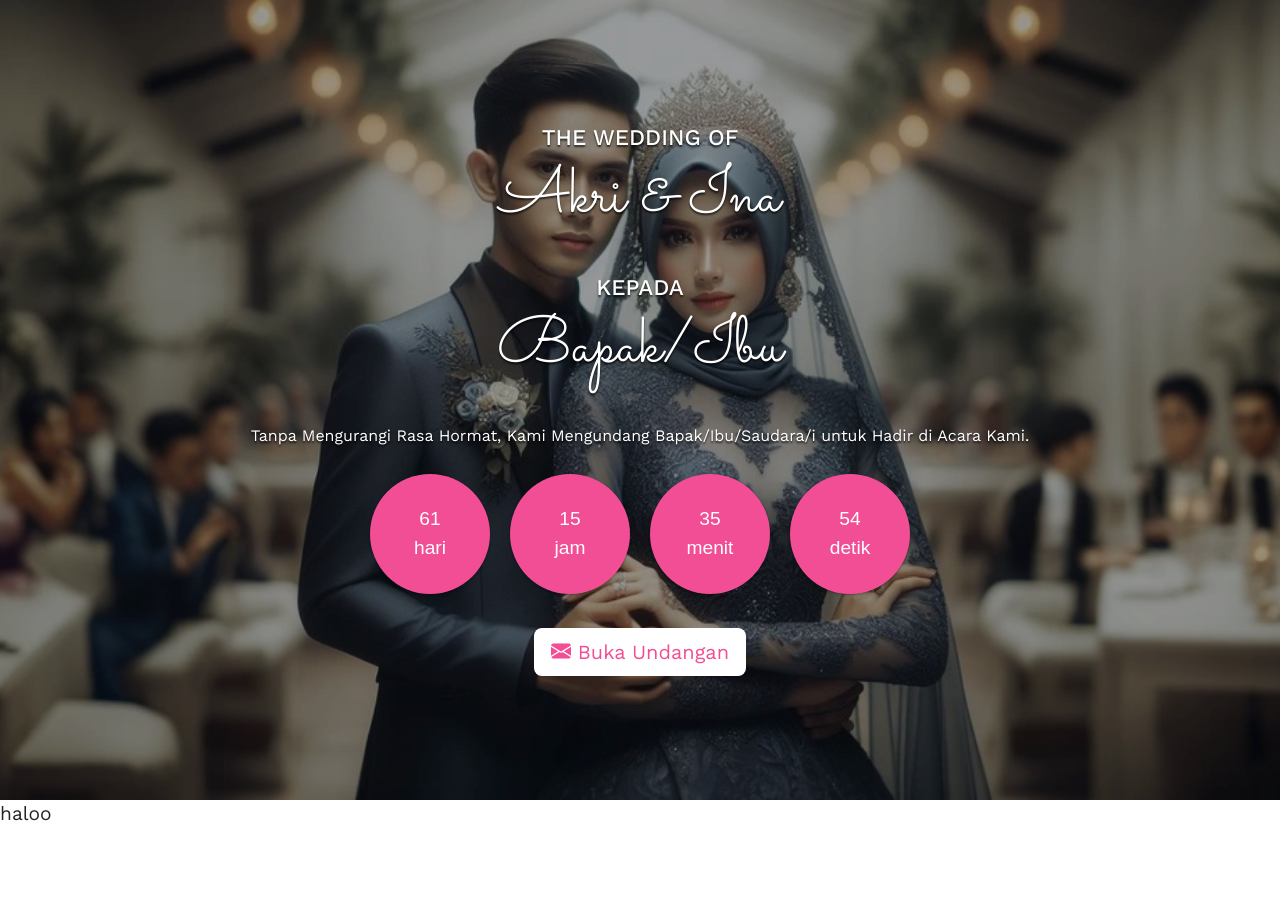
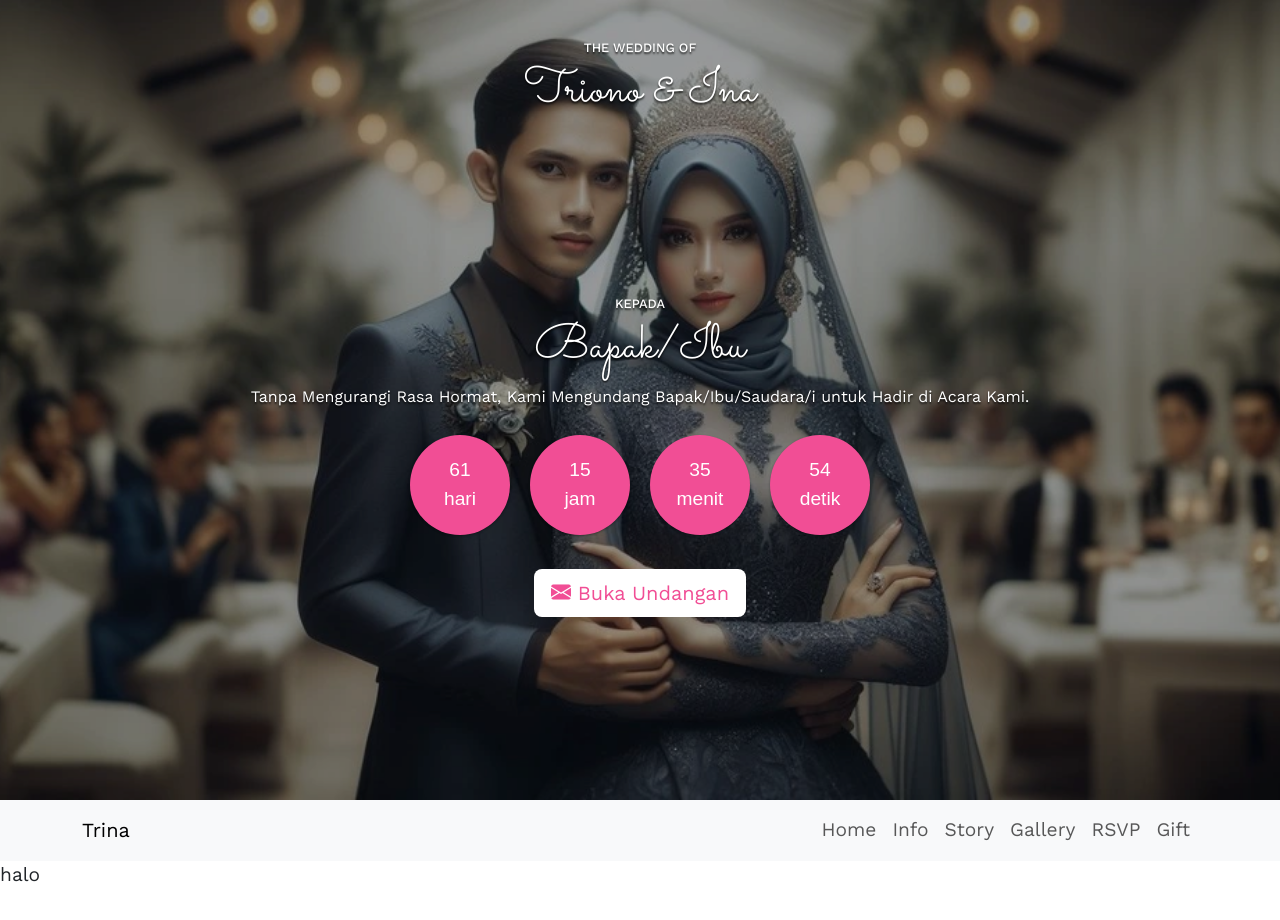
Before and after one commit to Adiadot05/akna_wedding.github.io, a plain HTML site: page index.html in a window 1280 px wide. Shown: the top 920 px of the page. Drawn offline with nearby package versions, Linux system fonts and the light colour scheme.

Commit message:
mengubah saja

```diff
--- a/countdown/simplyCountdown.theme.default.css
+++ b/countdown/simplyCountdown.theme.default.css
@@ -7,7 +7,7 @@
 .simply-countdown > .simply-section {
   width: 50px;
   height: 50px;
-  padding: 60px;
+  padding: 50px;
   display: flex;
   align-items: center;
   justify-content: center;
--- a/index.html
+++ b/index.html
@@ -3,7 +3,7 @@
   <head>
     <meta charset="utf-8">
     <meta name="viewport" content="width=device-width, initial-scale=1">
-    <title>Akri & Ina Wedding</title>
+    <title>Triono & Ina Wedding</title>
     <link href="https://cdn.jsdelivr.net/npm/bootstrap@5.3.3/dist/css/bootstrap.min.css" rel="stylesheet" integrity="sha384-QWTKZyjpPEjISv5WaRU9OFeRpok6YctnYmDr5pNlyT2bRjXh0JMhjY6hW+ALEwIH" crossorigin="anonymous">
     <link rel="stylesheet" href="https://cdn.jsdelivr.net/npm/bootstrap-icons@1.11.3/font/bootstrap-icons.min.css">
     <link rel="preconnect" href="https://fonts.googleapis.com">
@@ -18,25 +18,51 @@
   </head>
   <body>
 
-    <section id="hero" class="hero w-100 h-100 p-3 mx-auto text-center d-flex justify-content-center align-items-center text-white">
-      <main>
+    <section id="hero" class="hero w-100 h-100 p-3 mx-auto text-center d-flex justify-content-center text-white">
+      <main class="d-flex justify-content-spacebeetween row">
+        <div class="mt-4">
           <h4>THE WEDDING OF</h4>
-        <h1>Akri & Ina</h1>
-        <br>
+          <h1>Triono & Ina</h1>
+        </div>
+        <div>
           <h4>KEPADA</h4>
           <h1>Bapak/Ibu</h1>
-        <br>
           <p>Tanpa Mengurangi Rasa Hormat, Kami Mengundang Bapak/Ibu/Saudara/i untuk Hadir di Acara Kami.</p>
           <div class="simply-countdown"></div>
           <a href="#home" class="btn btn-lg mt-4">
             <i class="bi bi-envelope-fill"></i>
             Buka Undangan
           </a>
+        </div>
       </main>
     </section>
 
+    <nav class="navbar navbar-expand-md bg-body-tertiary sticky-top my-navbar">
+      <div class="container">
+        <a class="navbar-brand" href="#">Trina</a>
+        <button class="navbar-toggler" type="button" data-bs-toggle="offcanvas" data-bs-target="#offcanvasNavbar" aria-controls="offcanvasNavbar" aria-label="Toggle navigation">
+          <span class="navbar-toggler-icon"></span>
+        </button>
+        <div class="offcanvas offcanvas-end" tabindex="-1" id="offcanvasNavbar" aria-labelledby="offcanvasNavbarLabel">
+          <div class="offcanvas-header">
+            <h5 class="offcanvas-title" id="offcanvasNavbarLabel">Trina</h5>
+            <button type="button" class="btn-close" data-bs-dismiss="offcanvas" aria-label="Close"></button>
+          </div>
+          <div class="offcanvas-body">
+            <div class="navbar-nav ms-auto">
+              <a class="nav-link" href="#home">Home</a>
+              <a class="nav-link" href="#info">Info</a>
+              <a class="nav-link" href="#story">Story</a>
+              <a class="nav-link" href="#gallery">Gallery</a>
+              <a class="nav-link" href="#rsvp">RSVP</a>
+              <a class="nav-link" href="#gift">Gift</a>
+            </div>
+          </div>
+        </div>
+      </div>
+    </nav>
     <div id="home">
-      haloo
+      halo
     </div>
 
     <script src="https://cdn.jsdelivr.net/npm/bootstrap@5.3.3/dist/js/bootstrap.bundle.min.js" integrity="sha384-YvpcrYf0tY3lHB60NNkmXc5s9fDVZLESaAA55NDzOxhy9GkcIdslK1eN7N6jIeHz" crossorigin="anonymous"></script>
--- a/style.css
+++ b/style.css
@@ -48,11 +48,11 @@ body {
 
 .hero h1 {
     font-family: "Sacramento", cursive;
-    font-size: 65px;
+    font-size: 3rem;
 }
 
 .hero h4 {
-    font-size: 1.4rem;
+    font-size: 0.8rem;
 }
 
 .hero p {
@@ -69,32 +69,36 @@ body {
     background-color: var(--pink);
 }
 
-/* media query */
-/* Laptop */
-@media (max-width: 992px) {
-    .simply-countdown > .simply-section {
-        padding: 70px;
-    }
+.mynavbar {}
+
+.mynavbar .navbar-brand,
+.mynavbar .offcanvas-title {
+    font-family: 'Sacramento', cursive;
+    font-size: 3.2rem;
 }
 
+/* media query */
 /* Tablet */
 @media (max-width: 768px) {
     .simply-countdown > .simply-section {
         padding: 40px;
     }
+
+    .simply-countdown > .simply-section .simply-amount,
+    .simply-countdown > .simply-section .simply-word {
+        font-size: 1rem;
+    }
 }
 
 /* mobile phone */
 @media (max-width: 576px) {
-    .hero h1 {
-        font-size: 60px;
-    }
+
     .simply-countdown > .simply-section {
         padding: 30px;
     }
 
     .simply-countdown > .simply-section .simply-amount,
     .simply-countdown > .simply-section .simply-word {
-        font-size: 0.9rem;
+        font-size: 0.8rem;
     }
 }
```
Lines whose indentation alone changed are shown as unchanged.
